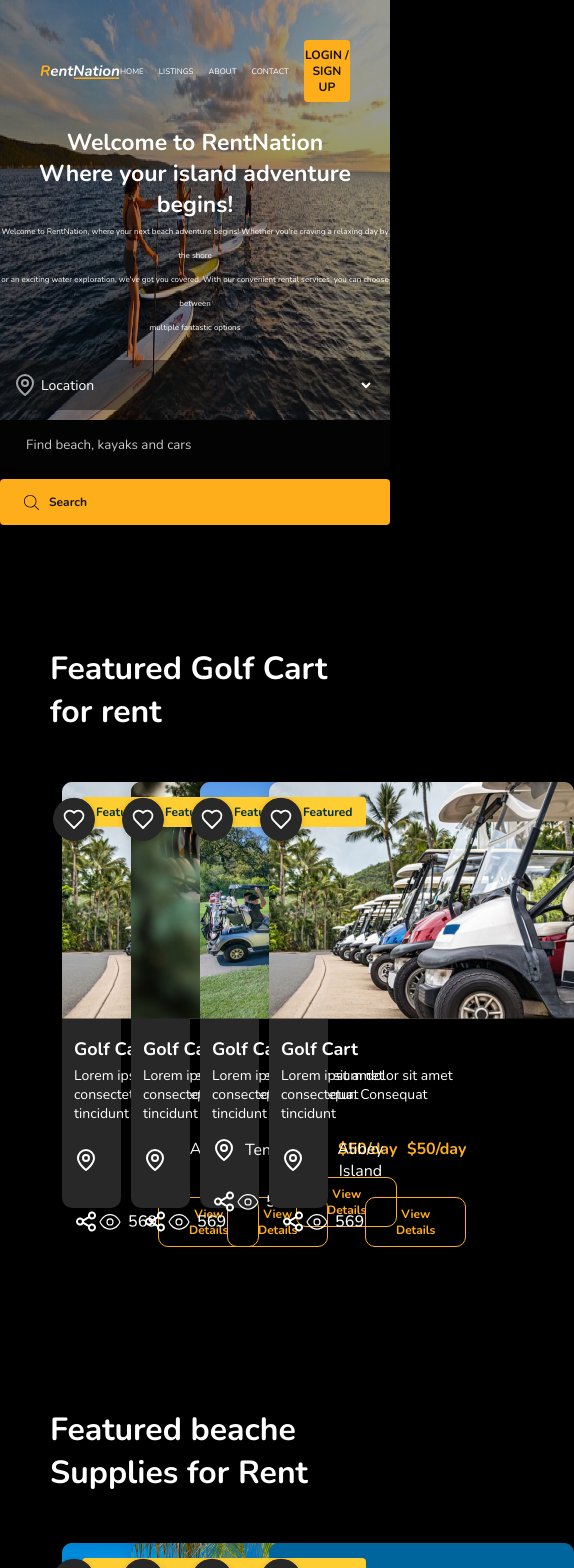
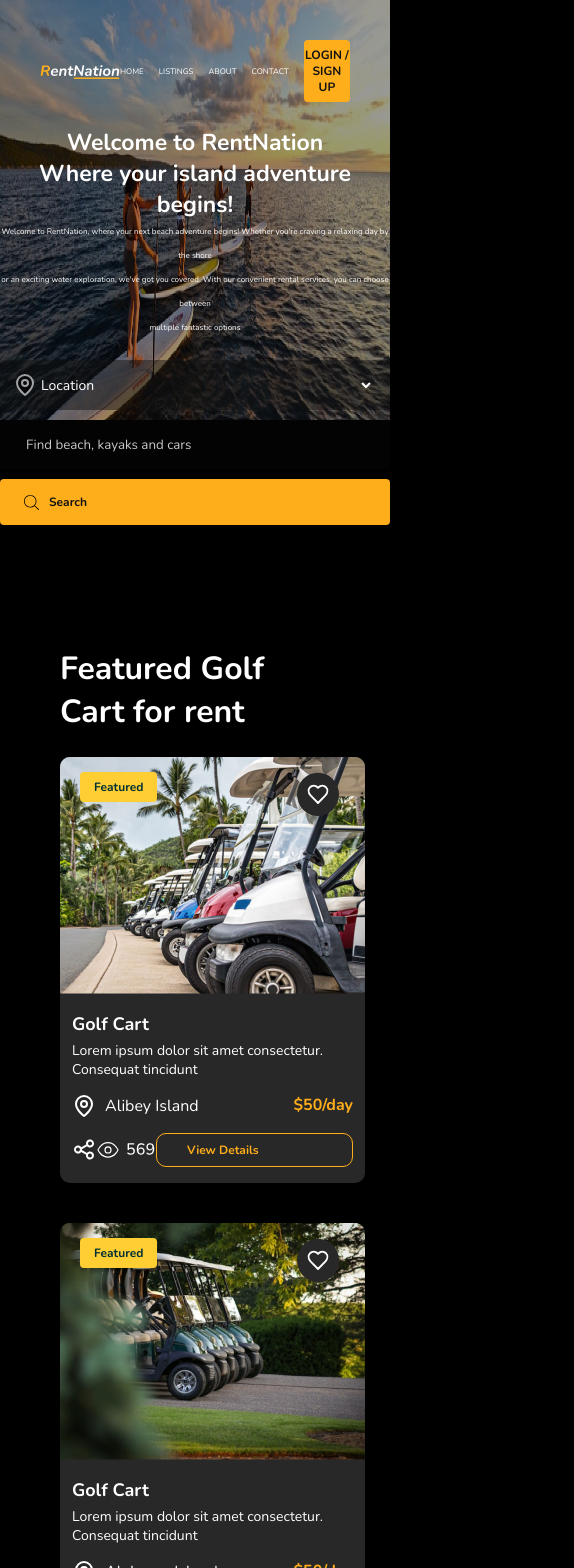
Before and after one commit to zainabzahid711/RentNation, a React (Create React App) app: page / in a window 390 px wide. Shown: the top 1568 px of the page, 574 px wide, since content can reach past the window. Built offline with nearby package versions, Linux system fonts and the light colour scheme; the HTML template or start-up script is replaced by a standard one.

Commit message:
responisive complete

```diff
--- a/src/_components/HeroSection/HeroSection.module.css
+++ b/src/_components/HeroSection/HeroSection.module.css
@@ -108,8 +108,7 @@
 /* Additional styles for better visibility */
 .locationSelect a:hover,
 .locationSelect a:focus {
-  /* background-color: #007bff; */
-  /* Add a background color on hover/focus for better visibility */
+  outline: none;
   color: white;
 }
 
--- a/src/_components/HomeCards/HomeCard.module.css
+++ b/src/_components/HomeCards/HomeCard.module.css
@@ -5,10 +5,12 @@
 }
 
 .HomeCardContent {
-  padding: 25px 30px 72px;
+  padding: 25px 80px 72px;
 }
 
 .cardWrapping {
+  display: grid;
+  grid-template-columns: repeat(4, 1fr);
   margin-top: 24px;
   display: flex;
   gap: 20px;
@@ -18,11 +20,11 @@
 @media (max-width:1440px) {
 
   .HomeCardContent {
-    padding: 25px 30px 72px;
+    padding: 25px 60px 72px;
   }
 
   .cardWrapping {
-
+    display: grid;
     gap: 20px;
   }
 }
@@ -30,24 +32,24 @@
 @media (max-width:1200px) {
 
   .HomeCardContent {
-    padding: 50px 30px 75px;
+    padding: 25px 10px 72px;
   }
 
   .cardWrapping {
     grid-template-columns: repeat(3, 1fr);
-    gap: 30px 10px;
+    gap: 30px;
   }
 }
 
 @media (max-width:992px) {
 
   .HomeCardContent {
-    padding: 50px 60px 75px;
+    padding: 50px 85px 71px;
   }
 
   .cardWrapping {
     grid-template-columns: repeat(2, 1fr);
-    gap: 30px 0px;
+    gap: 40px 0px;
   }
 }
 
@@ -60,12 +62,13 @@
 @media (max-width:500px) {
 
   .HomeCardContent {
-    padding: 50px 50px 75px;
+    padding: 50px 60px 15px;
   }
 
   .cardWrapping {
     grid-template-columns: repeat(1, 1fr);
-    gap: 30px 10px;
-    padding: 25px 12px 75px;
+    gap: 40px 0px;
+    /* padding: 25px 12px 75px; */
+    padding: 0px;
   }
 }
--- a/src/page/HomePage/HomePage.js
+++ b/src/page/HomePage/HomePage.js
@@ -13,8 +13,8 @@ const HomePage = () => {
       <NavBar />
       <HeroSection />
       <HomeCard />
-      {/* <ContactUs /> */}
-      {/* <Footer /> */}
+      <ContactUs />
+      <Footer />
     </div>
   );
 };
```
